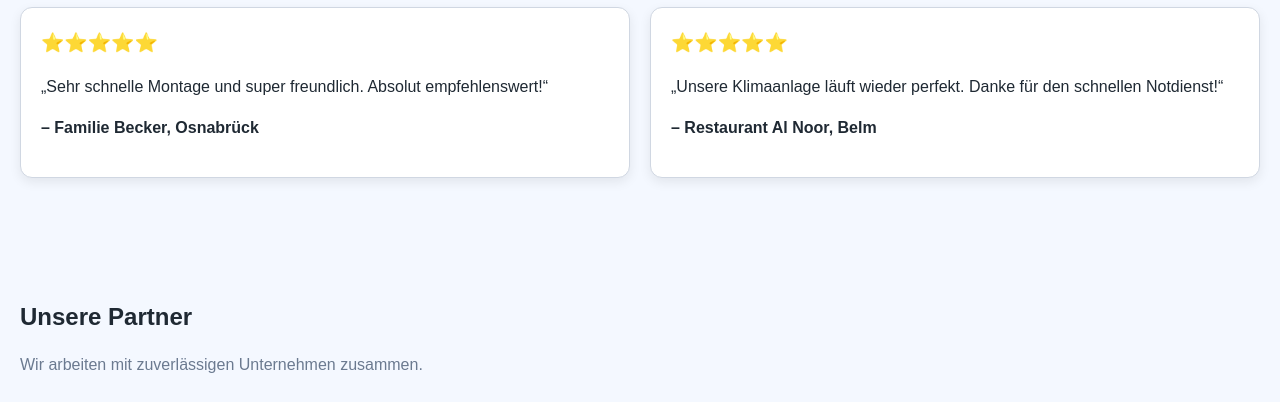
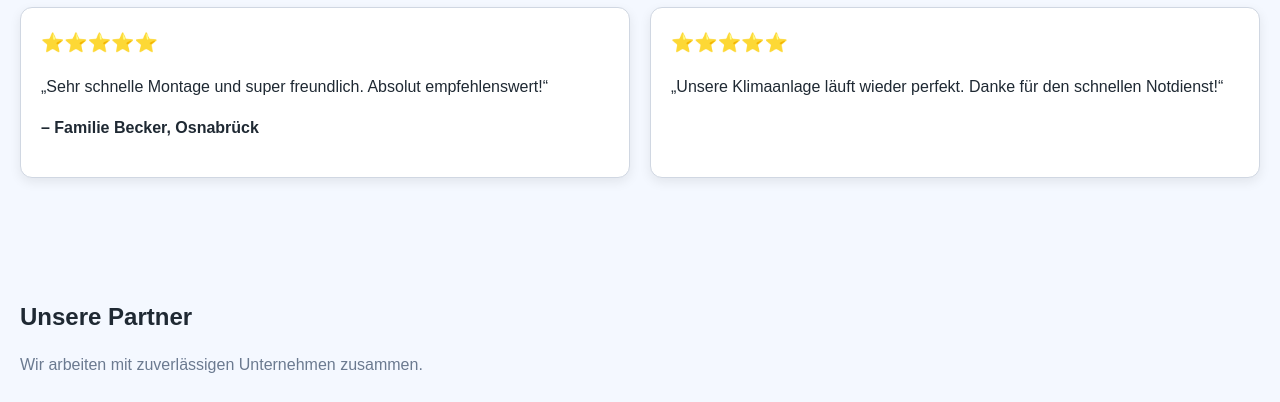
Before and after one commit to kksbelm/kks-said-website, a plain HTML site: page index.html in a window 1280 px wide. Shown: the part 2798-3200 px from the top of the page. Drawn offline with Linux system fonts and the light colour scheme.

Commit message:
Update index.html

```diff
--- a/index.html
+++ b/index.html
@@ -235,8 +235,7 @@
         <article class="card ice-service-card">
           <h3>⭐️⭐️⭐️⭐️⭐️</h3>
           <p>„Unsere Klimaanlage läuft wieder perfekt. Danke für den schnellen Notdienst!“</p>
-          <p><strong>– Restaurant Al Noor, Belm</strong></p>
-        </article>
+
       </div>
     </section>
 
```
